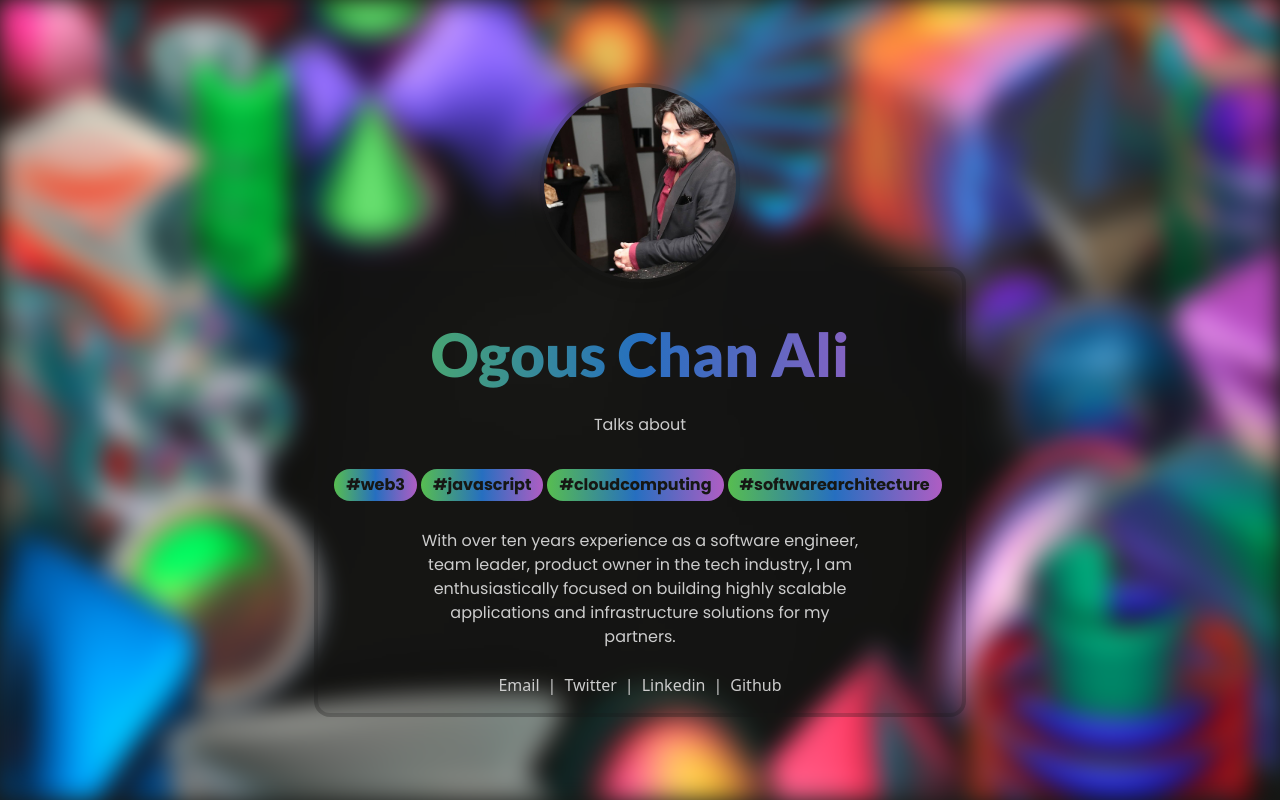
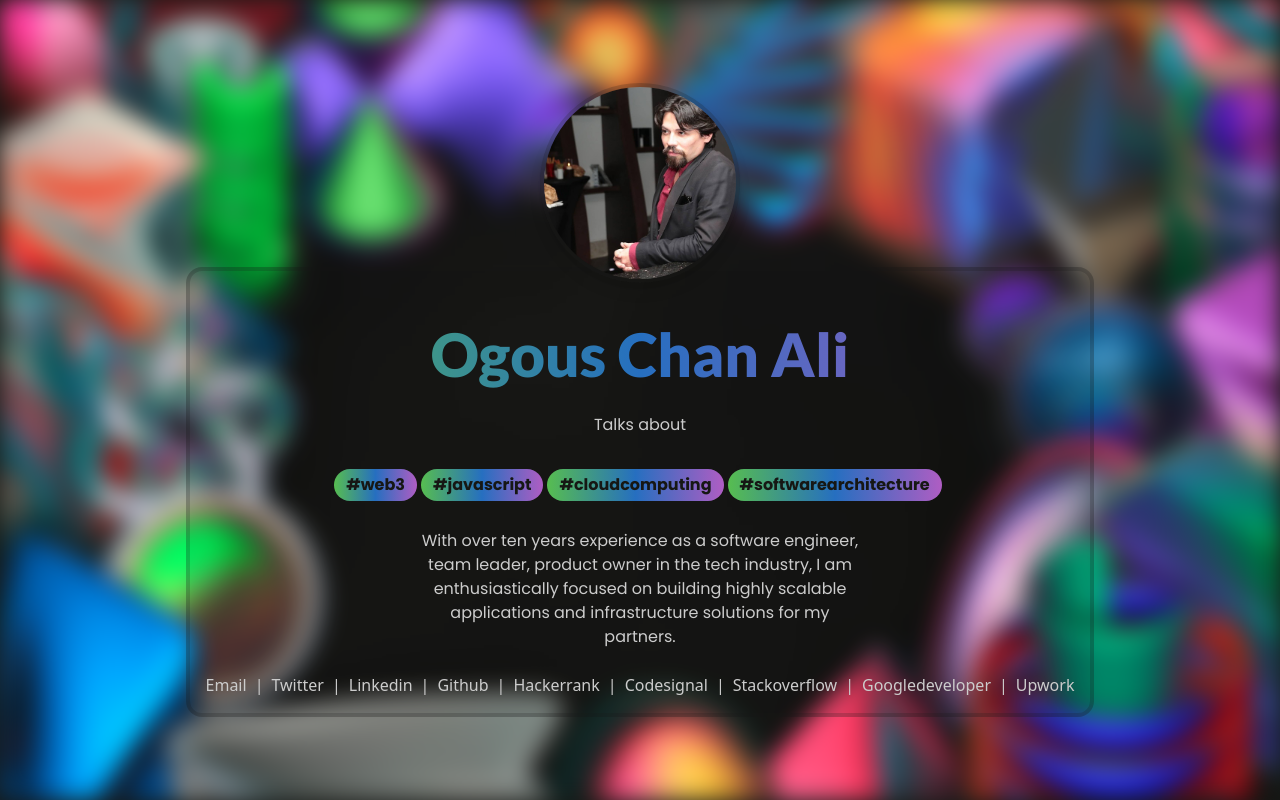
Before and after one commit to ogous/ogous-chan-ali, a Next.js app: page / in a window 1280 px wide. Built offline with nearby package versions, Linux system fonts and the light colour scheme.

Commit message:
links added

```diff
--- a/app/page.tsx
+++ b/app/page.tsx
@@ -22,6 +22,26 @@ export default function HomePage() {
     {
       link: 'https://github.com/ogous',
       slug: 'github'
+    },
+    {
+      link: 'https://www.hackerrank.com/oguzxan_ali',
+      slug: 'hackerrank'
+    },
+    {
+      link: 'https://app.codesignal.com/profile/ogouschanali',
+      slug: 'codesignal'
+    },
+    {
+      link: 'https://stackoverflow.com/users/11144413/ogous-chan-ali',
+      slug: 'stackoverflow'
+    },
+    {
+      link: 'https://g.dev/ogous',
+      slug: 'googledeveloper'
+    },
+    {
+      link: 'https://www.upwork.com/freelancers/~01f06eb46718139e39',
+      slug: 'upwork'
     }
   ]
   return (
@@ -37,6 +57,7 @@ export default function HomePage() {
           src={OgousImage}
           alt="Ogous Chan Ali"
           width={200}
+          loading="lazy"
           className="z-10 -mb-4 rounded-full border-4 border-layer border-opacity-20 shadow-lg"
         />
         <div className="rounded-2xl border-4 border-layer border-opacity-20 bg-layer bg-opacity-10 p-4">
@@ -67,7 +88,7 @@ export default function HomePage() {
             </p>
           </div>
           <br></br>
-          <ul className="flex items-center justify-center">
+          <ul className="flex flex-wrap items-center justify-center">
             {socials.map((i, idx) => (
               <li
                 key={i.slug}
```
